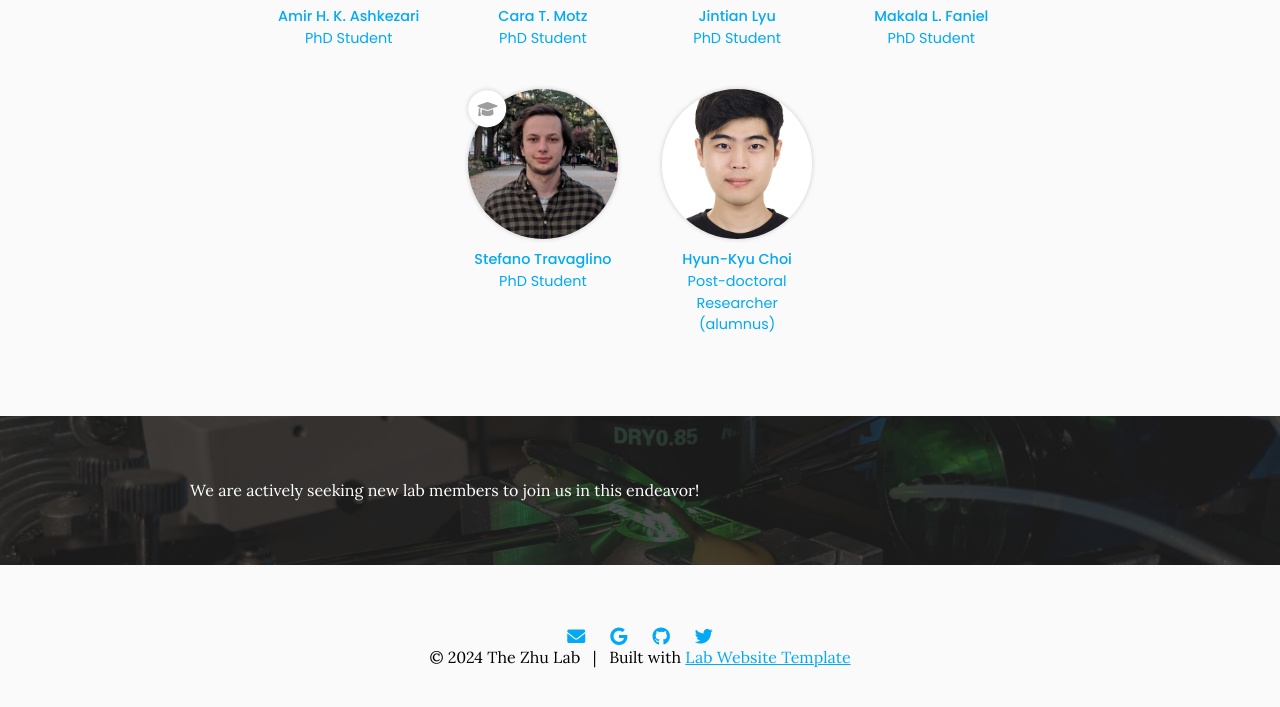
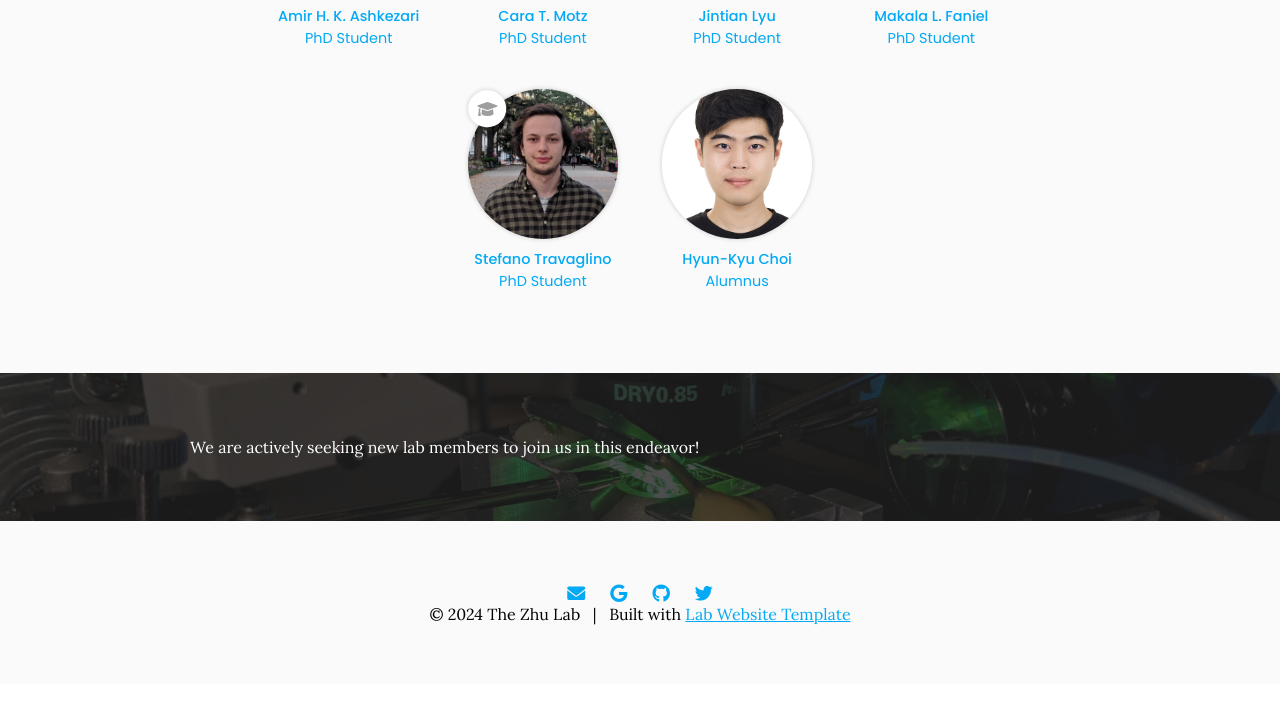
Before and after one commit to theZhuLab/zhu_lab_website, a Jekyll site: the page built from team/index.md, in a window 1280 px wide and 900 px high, scrolled down 729 px, cut to the strip 173-880 px from the top of the window. Built offline with Jekyll 4.4.1, drawn with Linux system fonts in a browser that asks for light colours; after the commit the page ends 1586 px from its top, so only the background shows below that.

Commit message:
Update Hyun-Kyu-Choi.md

```diff
--- a/_members/Hyun-Kyu-Choi.md
+++ b/_members/Hyun-Kyu-Choi.md
@@ -1,7 +1,7 @@
 ---
 name: Hyun-Kyu Choi
 image: images/Choi.jpg
-description: Post-doctoral Researcher (alumnus)
+description: Alumnus
 role: alumni
 group: alum
 links:
```
